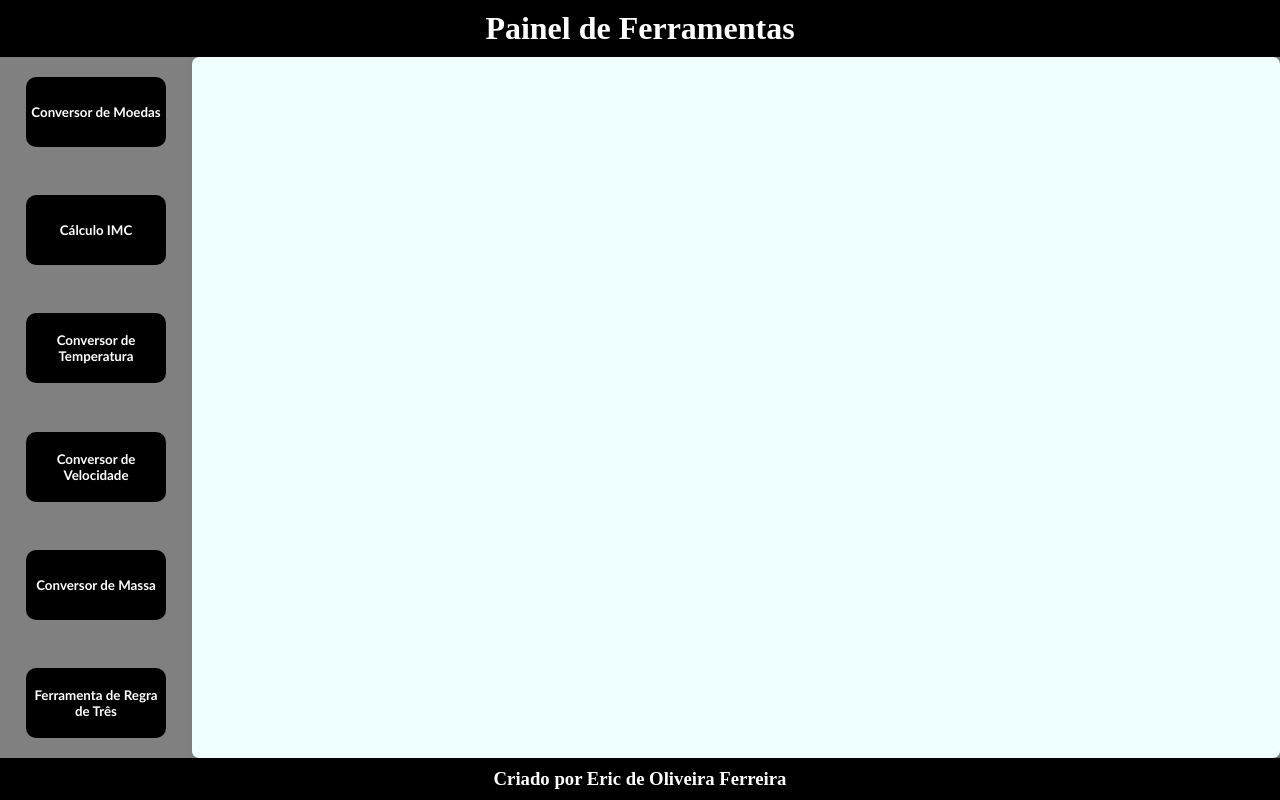
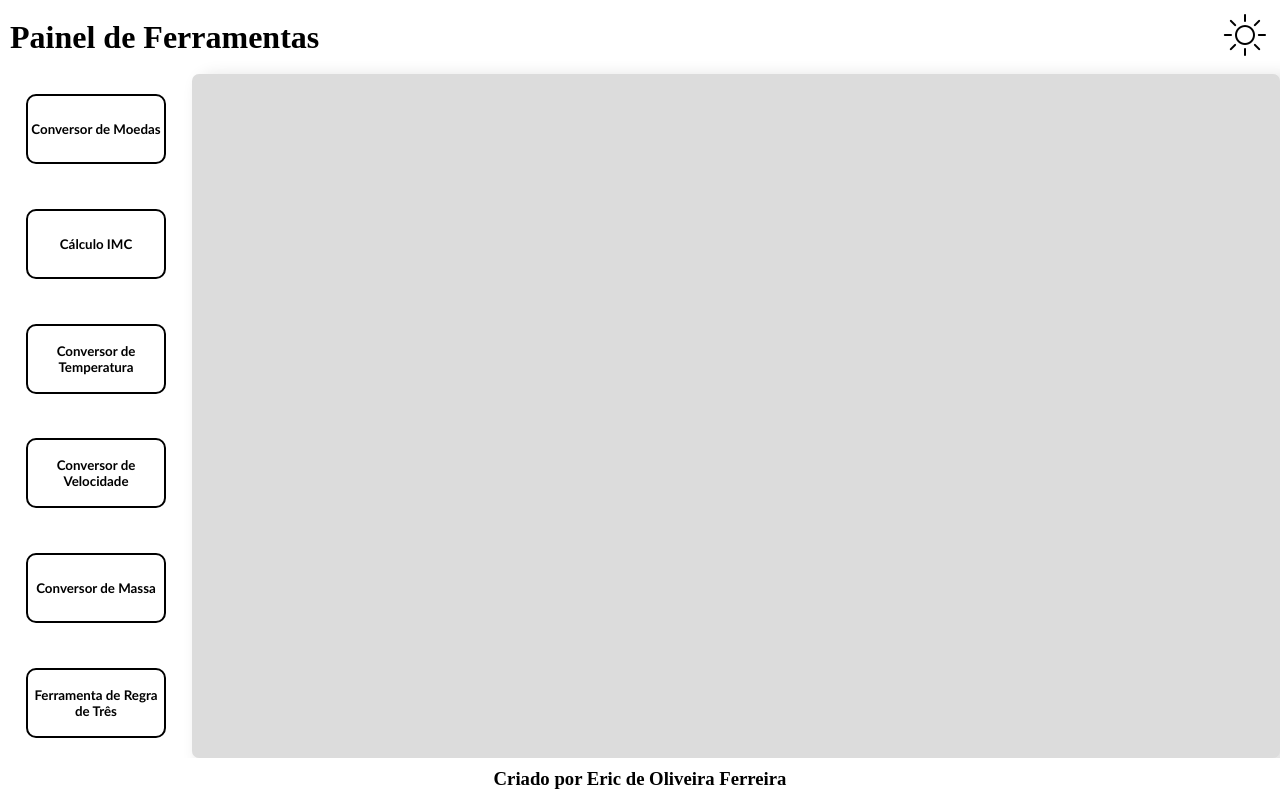
Before and after one commit to dopamineeeee/projeto-spa, a plain HTML site: page index.html in a window 1280 px wide. Drawn offline with Linux system fonts and the light colour scheme.

Commit message:
inicio-darkmode

```diff
--- a/index.html
+++ b/index.html
@@ -11,7 +11,14 @@
 <body>
 
     <header>
+        <div>
         <h1>Painel de Ferramentas</h1>
+        </div>
+
+        <div>
+        <img id="dark" class="darkmode.ativo" src="./img/icons8-sol-50.png" alt="sol">
+        <img id="dark" class="darkmode" src="./img/icons8-símbolo-da-lua-64.png" alt="lua">
+        </div>
     </header>
 
     <main>
--- a/style.css
+++ b/style.css
@@ -2,6 +2,7 @@
     margin: 0;
     padding: 0;
     box-sizing: border-box;
+    text-decoration: none
 }
 
 body {
@@ -10,25 +11,38 @@ body {
     height: 100vh;
 }
 
-header,
+header{
+
+    display: flex;
+    justify-content: space-between;
+    align-content: center;
+    align-items: center;
+    background: white;
+    color: black;
+    padding: 10px;
+
+
+}
+
+
 footer {
     display: flex;
     justify-content: center;
-    background: black;
-    color: white;
+    background: white;
+    color: black;
     padding: 10px;
 }
 
 main {
     display: flex;
     flex-grow: 1;
-    background: gray;
+    background: white;
 }
 
 aside {
 
     width: 15%;
-    background: gray;
+    background: white;
     display: flex;
     justify-content: space-between;
     flex-direction: column;
@@ -41,10 +55,10 @@ aside button {
 
     width: 140px;
     height: 70px;
-    border: none;
+    border: 2px solid black;
     border-radius: 10px;
-    background: black;
-    color: white;
+    background: white;
+    color: black;
     cursor: pointer;
 
 }
@@ -88,7 +102,7 @@ button {
     border-radius: 7px;
     padding: 20px;
     box-shadow: 15px 10px 15px 10px rgba(0,0,0,0.1);
-    background-color: azure;
+    background-color: gainsboro;
 }
 
 .ferramenta {
@@ -103,12 +117,13 @@ button {
     border-radius: 7px;
     padding: 20px;
     box-shadow: 15px 10px 15px 10px rgba(0,0,0,0.1);
-    background-color: black;
-    color: white;
+    background-color: white;
+    color: black;
 
 }
 
 .ferramenta.ativo {
+
     display: block;
 
 }
@@ -157,3 +172,17 @@ input {
     align-content: center;
 
 }
+
+
+
+.darkmode {
+
+    display: none;
+
+}
+
+.darkmode.ativo {
+
+    display: block;
+
+}
```
Also changed, not shown: img/icons8-sol-50.png (added), img/icons8-símbolo-da-lua-64.png (added).
